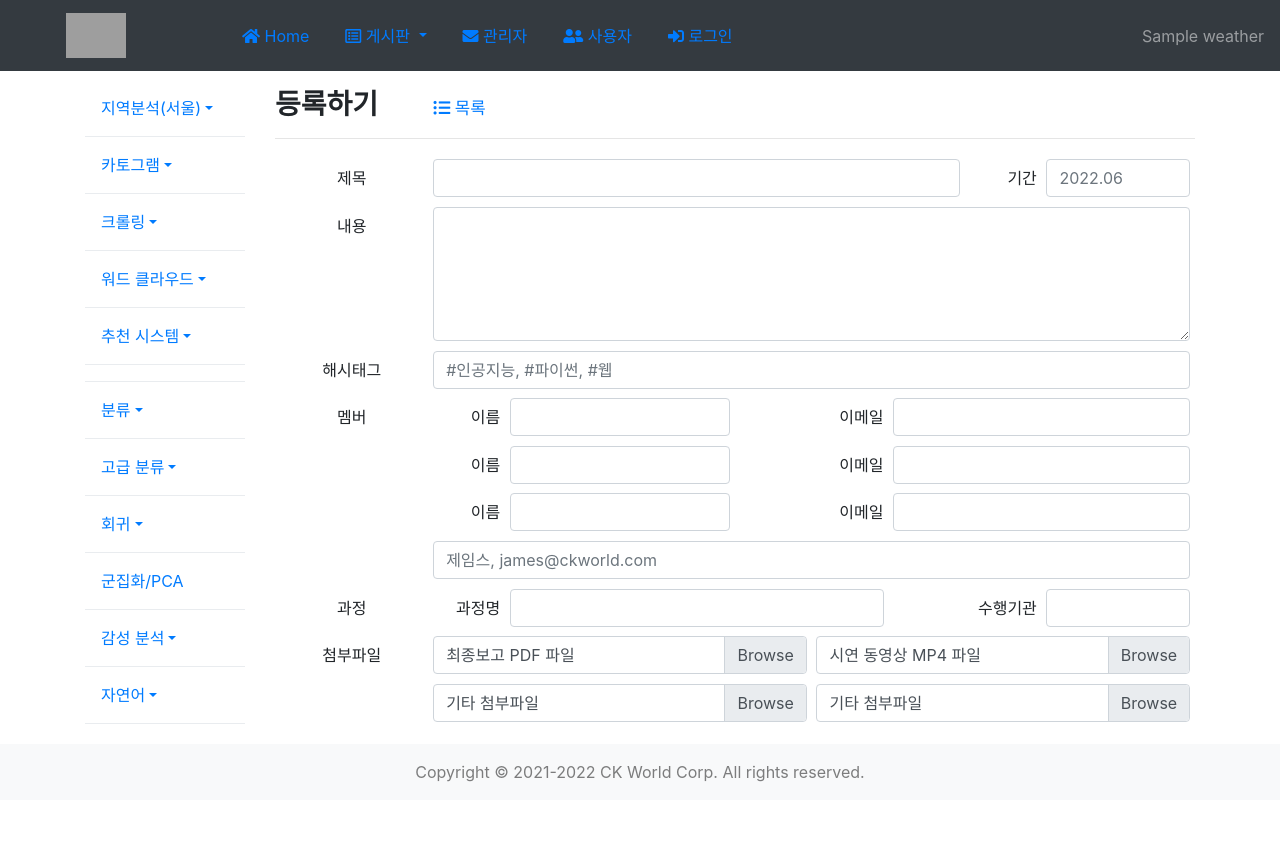
After one commit to ckiekim/Amazon_EC2_Flask_Web, a Flask app: template templates/pbbs/register.html in a window 1280 px wide. The commit adds this page. Run offline with Flask 2, Linux system fonts and the light colour scheme; the template is opened without the code that fills it: most values are stand-ins (such as "Sample title", 1, 10 or a date in 2020); parts of the project's set-up code (start-up, migrations or seed data) failed here and were passed over; some libraries are stand-ins or nearby versions; grey boxes are pictures that could not be loaded.

Commit message:
프로젝트 게시판

```diff
--- a/templates/base.html
+++ b/templates/base.html
@@ -33,12 +33,28 @@
                     <i class="fa fa-home"></i> Home
                 </a>
             </li>
-            <li class="nav-item mr-1">
+            <li class="nav-item dropdown mr-1">
+                <a class="nav-link dropdown-toggle {% if menu.bb %}active{% endif %}" href="#" data-toggle="dropdown">
+                    <i class="far fa-list-alt"></i> 게시판
+                </a>
+                <div class="dropdown-menu">
+                    <a class="dropdown-item" href="/bbs/list/1">자유 게시판</a>
+                    <a class="dropdown-item" href="/pbbs/list/1">프로젝트 게시판</a>
+                    <a class="dropdown-item" href="#">Link 3</a>
+                </div>
+            </li>
+            <!-- <li class="nav-item mr-1">
                 <a class="nav-link {% if menu.bb %}active{% endif %}"
                    href="{% if menu.bb %}#{% else %}/bbs/list/1{% endif %}">
                     <i class="far fa-list-alt"></i> 자유게시판
                 </a>
             </li>
+            <li class="nav-item mr-1">
+                <a class="nav-link {% if menu.pb %}active{% endif %}"
+                   href="{% if menu.bb %}#{% else %}/pbbs/list/0{% endif %}">
+                    <i class="far fa-list-alt"></i> 프로젝트
+                </a>
+            </li> -->
             <li class="nav-item mr-1">
                 <a class="nav-link {% if menu.ma %}active{% endif %}"
                    href="{% if menu.ma %}#{% else %}/mail{% endif %}">
--- /dev/null
+++ b/templates/pbbs/register.html
@@ -0,0 +1,120 @@
+{% extends "base.html" %}
+{% block weather %} {{ weather|safe() }} {% endblock %}
+{% block subtitle %}
+    <strong>등록하기</strong>
+    <span style="font-size: 0.6em;">
+        <a href="/pbbs/list/{{page}}" class="ml-5""><i class="fas fa-list-ul"></i> 목록</a>
+    </span>
+{% endblock %}
+{% block content %}
+    <div class="row">
+        <div class="col-12">
+            <form action="/pbbs/register" method="post" enctype="multipart/form-data">
+                <table class="table table-borderless table-sm">
+                    <tr class="d-flex">
+                        <td class="col-2" style="text-align: center;"><label for="title" class="col-form-label">제목</label></td>
+                        <td colspan="2" class="col-7"><input type="text" name="title" id="title" class="form-control"></td>
+                        <td class="col-1" style="text-align: right;"><label for="term" class="col-form-label">기간</label></td>
+                        <td class="col-2"><input type="text" name="term" id="term" class="form-control" placeholder="2022.06"></td>
+                    </tr>
+                    <tr class="d-flex">
+                        <td class="col-2" style="text-align: center;"><label for="content" class="col-form-label">내용</label></td>
+                        <td colspan="4" class="col-10"><textarea class="form-control" name="content" id="content" rows="5"></textarea></td>
+                    </tr>
+                    <tr class="d-flex">
+                        <td class="col-2" style="text-align: center;"><label for="ht" class="col-form-label">해시태그</label></td>
+                        <td colspan="4" class="col-10"><input type="text" name="ht" id="ht" class="form-control" placeholder="#인공지능, #파이썬, #웹"></td>
+                    </tr>
+                    <tr class="d-flex">
+                        <td class="col-2" style="text-align: center;"><label for="name1" class="col-form-label">멤버</label></td>
+                        <td class="col-1" style="text-align: right;"><label for="name1" class="col-form-label">이름</label></td>
+                        <td class="col-3"><input type="text" name="name1" id="name1" class="form-control"></td>
+                        <td class="col-2" style="text-align: right;"><label for="email1" class="col-form-label">이메일</label></td>
+                        <td class="col-4"><input type="email" name="email1" id="email1" class="form-control"></td>
+                    </tr>
+                    <tr class="d-flex">
+                        <td class="col-2"></td>
+                        <td class="col-1" style="text-align: right;"><label for="name2" class="col-form-label">이름</label></td>
+                        <td class="col-3"><input type="text" name="name2" id="name2" class="form-control"></td>
+                        <td class="col-2" style="text-align: right;"><label for="email2" class="col-form-label">이메일</label></td>
+                        <td class="col-4"><input type="email" name="email2" id="email2" class="form-control"></td>
+                    </tr>
+                    <tr class="d-flex">
+                        <td class="col-2"></td>
+                        <td class="col-1" style="text-align: right;"><label for="name3" class="col-form-label">이름</label></td>
+                        <td class="col-3"><input type="text" name="name3" id="name3" class="form-control"></td>
+                        <td class="col-2" style="text-align: right;"><label for="email3" class="col-form-label">이메일</label></td>
+                        <td class="col-4"><input type="email" name="email3" id="email3" class="form-control"></td>
+                    </tr>
+                    <tr class="d-flex">
+                        <td class="col-2"></td>
+                        <td colspan="4" class="col-10"><input type="text" name="info" id="info" class="form-control" placeholder="제임스, james@ckworld.com"></td>
+                    </tr>
+                    <tr class="d-flex">
+                        <td class="col-2" style="text-align: center;"><label for="cn" class="col-form-label">과정</label></td>
+                        <td class="col-1" style="text-align: right;"><label for="cn" class="col-form-label">과정명</label></td>
+                        <td class="col-5"><input type="text" name="cn" id="cn" class="form-control"></td>
+                        <td class="col-2" style="text-align: right;"><label for="co" class="col-form-label">수행기관</label></td>
+                        <td class="col-2"><input type="text" name="co" id="co" class="form-control"></td>
+                    </tr>
+                    <tr class="d-flex">
+                        <td class="col-2" style="text-align: center;"><label for="pdf" class="col-form-label">첨부파일</label></td>
+                        <td class="col-5" colspan="2">
+                            <div class="custom-file">
+                                <input type="file" class="custom-file-input" id="pdf" name="pdf">
+                                <label class="custom-file-label" for="pdf">최종보고 PDF 파일</label>
+                            </div>
+                        </td>
+                        <td class="col-5" colspan="2">
+                            <div class="custom-file">
+                                <input type="file" class="custom-file-input" id="mp4" name="mp4">
+                                <label class="custom-file-label" for="mp4">시연 동영상 MP4 파일</label>
+                            </div>
+                        </td>
+                    </tr>
+                    <tr class="d-flex">
+                        <td class="col-2"></td>
+                        <td class="col-5" colspan="2">
+                            <div class="custom-file mb-3">
+                                <input type="file" class="custom-file-input" id="file3" name="file3">
+                                <label class="custom-file-label" for="file3">기타 첨부파일</label>
+                            </div>
+                        </td>
+                        <td class="col-5" colspan="2">
+                            <div class="custom-file mb-3">
+                                <input type="file" class="custom-file-input" id="file4" name="file4">
+                                <label class="custom-file-label" for="file4">기타 첨부파일</label>
+                            </div>
+                        </td>
+                    </tr>
+                    <tr>
+                        <td colspan="5" style="text-align: center;">
+                            <input class="btn btn-primary" type="submit" value="제출">
+                            <input class="btn btn-secondary" type="reset" value="취소">
+                        </td>
+                    </tr>
+                </table>
+            </form>
+        </div>
+    </div>
+{% endblock %}
+{% block additional_body %}
+    <script>
+        $("#pdf").on("change", function() {
+            var fileName1 = $(this).val().split("\\").pop();
+            $(this).siblings(".custom-file-label").addClass("selected").html(fileName1);
+        });
+        $("#mp4").on("change", function() {
+            var fileName2 = $(this).val().split("\\").pop();
+            $(this).siblings(".custom-file-label").addClass("selected").html(fileName2);
+        });
+        $("#file3").on("change", function() {
+            var fileName3 = $(this).val().split("\\").pop();
+            $(this).siblings(".custom-file-label").addClass("selected").html(fileName3);
+        });
+        $("#file4").on("change", function() {
+            var fileName4 = $(this).val().split("\\").pop();
+            $(this).siblings(".custom-file-label").addClass("selected").html(fileName4);
+        });
+    </script>
+{% endblock %}
```
Also changed, not shown: bpx_bbs/pbbs.py (added, +120 -0 lines), db/pdb_module.py (+44 -4 lines), templates/pbbs/list.html (added, +62 -0 lines), templates/pbbs/view.html (added, +59 -0 lines).
